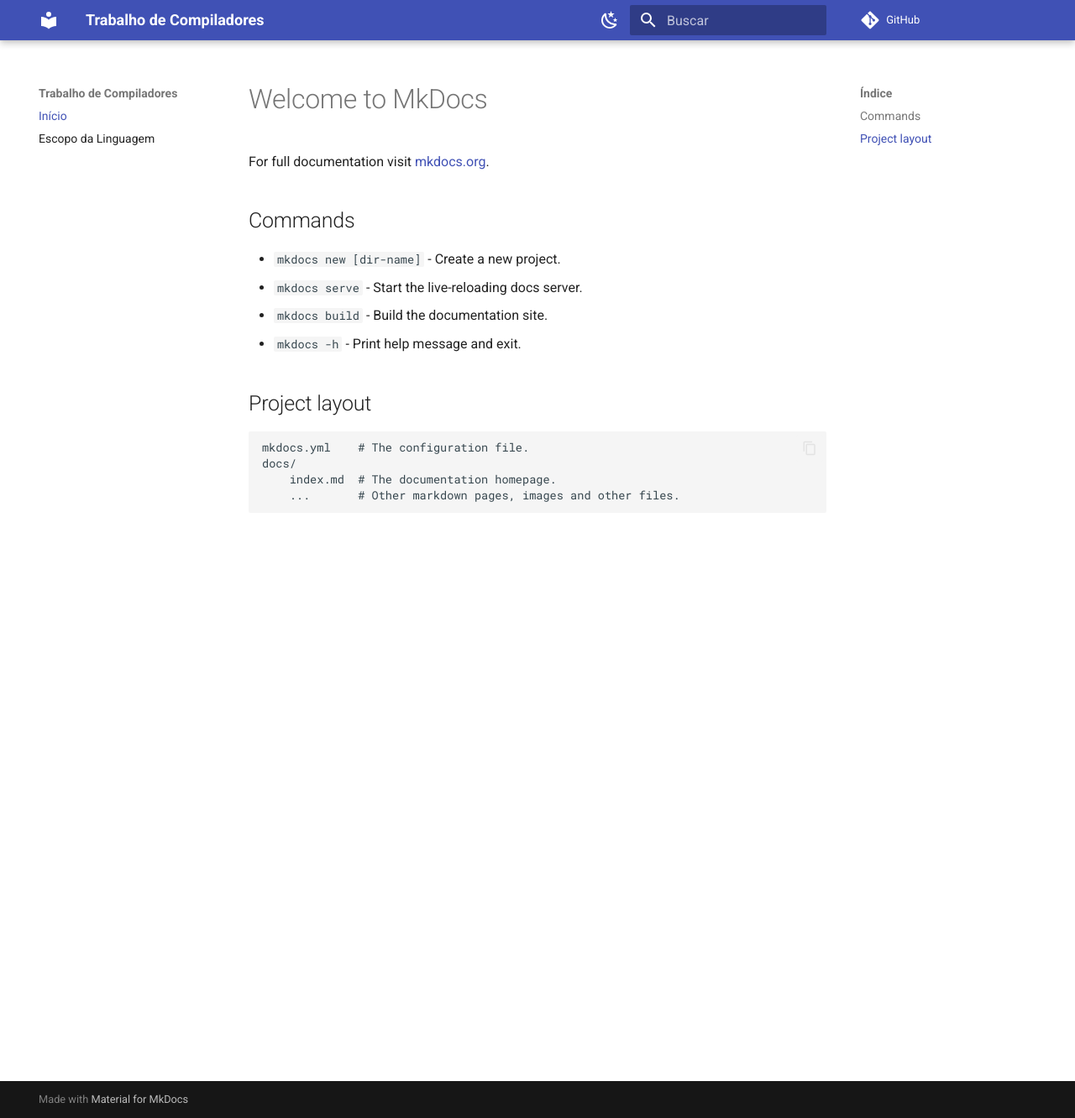
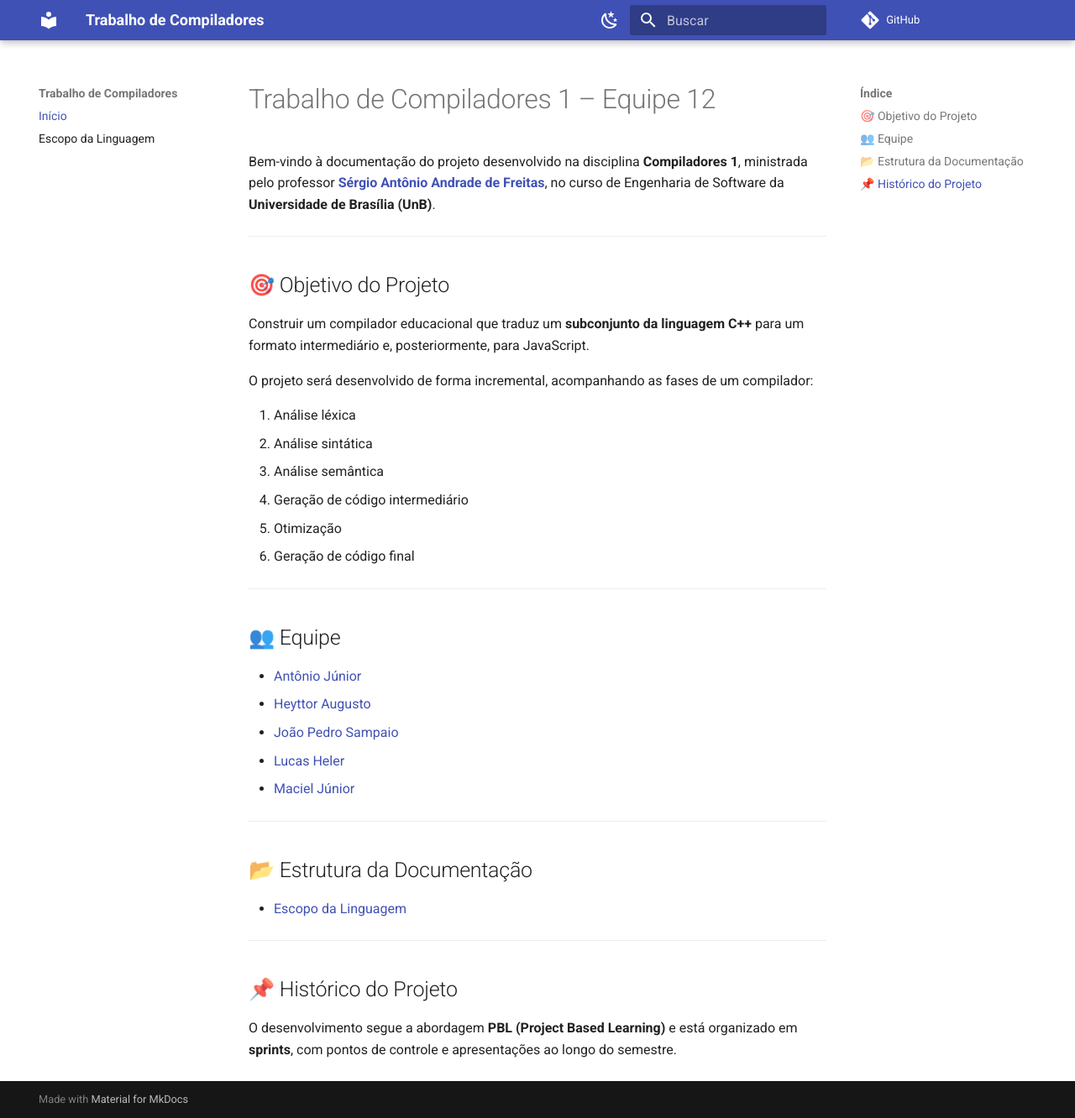
Before and after one commit to Akaeboshi/ASTeroids-Equipe12, an MkDocs documentation site: the page built from docs/index.md, in a window 1280 px wide and 1332 px high. Shown: the whole window at 84% size. Built offline with MkDocs 1.6.1 and Material for MkDocs 9.7.7, drawn with Linux system fonts in a browser that asks for light colours; comment, search, counter and statistics services are not loaded.

Commit message:
:memo: docs: adiciona informações sobre o projeto na tela inicial da documentação do projeto

```diff
--- a/docs/index.md
+++ b/docs/index.md
@@ -1,17 +1,37 @@
-# Welcome to MkDocs
+# Trabalho de Compiladores 1 – Equipe 12
 
-For full documentation visit [mkdocs.org](https://www.mkdocs.org).
+Bem-vindo à documentação do projeto desenvolvido na disciplina **Compiladores 1**, ministrada pelo professor [**Sérgio Antônio Andrade de Freitas**](https://github.com/sergioaafreitas){target="_blank"}, no curso de Engenharia de Software da **Universidade de Brasília (UnB)**.
 
-## Commands
+---
 
-* `mkdocs new [dir-name]` - Create a new project.
-* `mkdocs serve` - Start the live-reloading docs server.
-* `mkdocs build` - Build the documentation site.
-* `mkdocs -h` - Print help message and exit.
+## 🎯 Objetivo do Projeto
+Construir um compilador educacional que traduz um **subconjunto da linguagem C++** para um formato intermediário e, posteriormente, para JavaScript.
 
-## Project layout
+O projeto será desenvolvido de forma incremental, acompanhando as fases de um compilador:
 
-    mkdocs.yml    # The configuration file.
-    docs/
-        index.md  # The documentation homepage.
-        ...       # Other markdown pages, images and other files.
+1. Análise léxica
+2. Análise sintática
+3. Análise semântica
+4. Geração de código intermediário
+5. Otimização
+6. Geração de código final
+
+---
+
+## 👥 Equipe
+- [Antônio Júnior](https://github.com/antonioleaojr){target="_blank"}
+- [Heyttor Augusto](https://github.com/H3ytt0r62){target="_blank"}
+- [João Pedro Sampaio](https://github.com/jopesmp){target="_blank"}
+- [Lucas Heler](https://github.com/Akaeboshi){target="_blank"}
+- [Maciel Júnior](https://github.com/macieljuniormax){target="_blank"}
+---
+
+## 📂 Estrutura da Documentação
+- [Escopo da Linguagem](escopo.md)
+
+---
+
+## 📌 Histórico do Projeto
+O desenvolvimento segue a abordagem **PBL (Project Based Learning)** e está organizado em **sprints**, com pontos de controle e apresentações ao longo do semestre.
+
+<!-- > Consulte a seção [Sprints](sprints/sprint1.md) para acompanhar o andamento do projeto. -->
```
